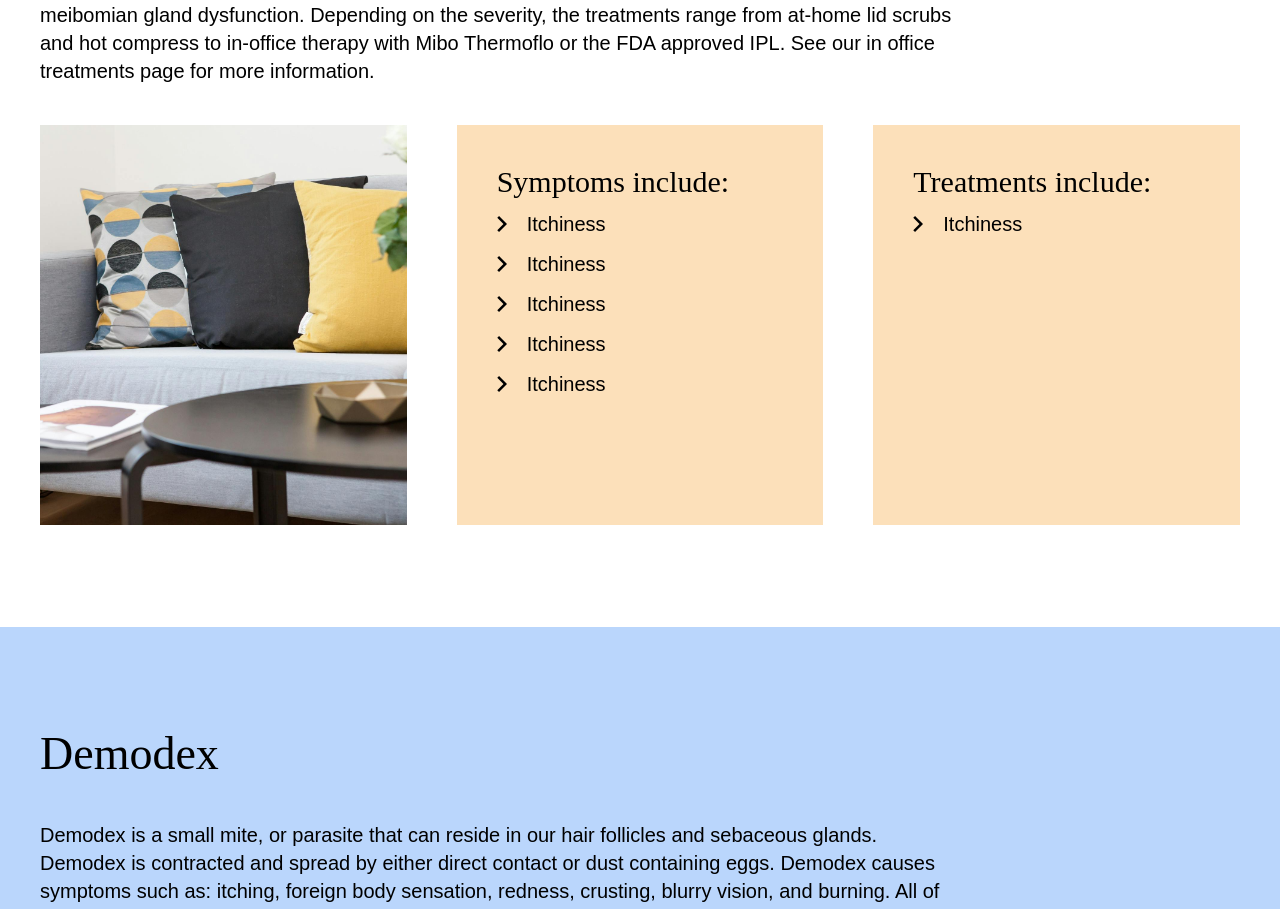
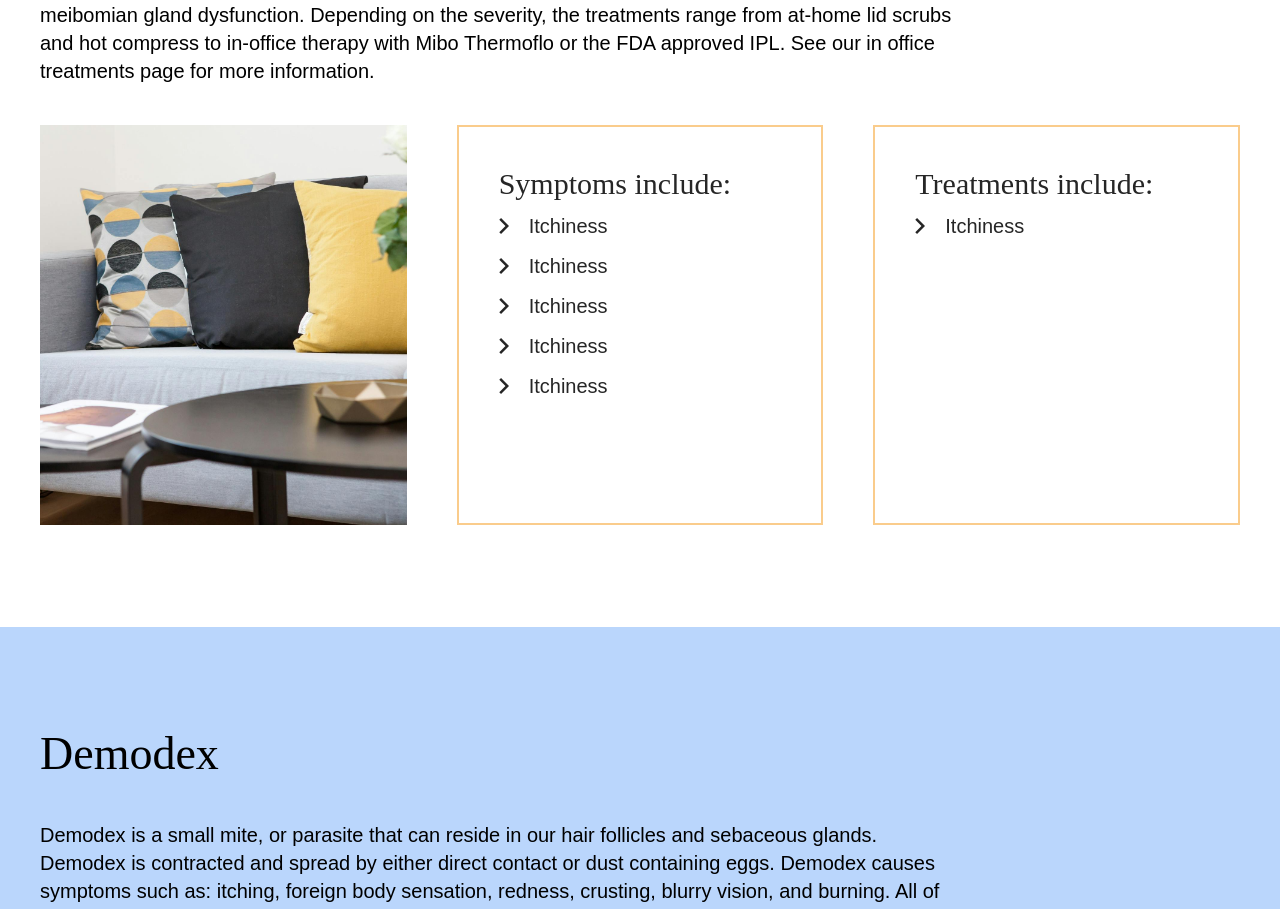
Before and after one commit to kathyhahahahoang/dry-eye-center, a React (Vite) app: page /dry-eye-disease in a window 1280 px wide. Shown: the part 2324-3233 px from the top of the page. Built offline with nearby package versions, Linux system fonts and the light colour scheme; a web font is replaced by a local one.

Commit message:
Add border to containers in DryEyeDisease instead of solid colored background

```diff
--- a/src/pages/DryEyeDisease.module.scss
+++ b/src/pages/DryEyeDisease.module.scss
@@ -50,7 +50,9 @@
 .disease-type:nth-child(even) {
   .symptoms-container,
   .treatments-container {
-    background-color: var(--color-orange-light);
+    background-color: white;
+    border: 2px solid var(--color-orange-med);
+    color: var(--color-grey-dark);
   }
 }
 
```
